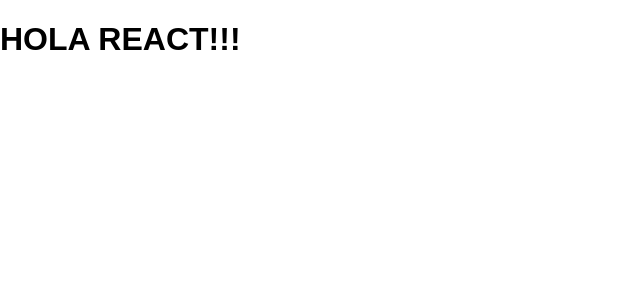
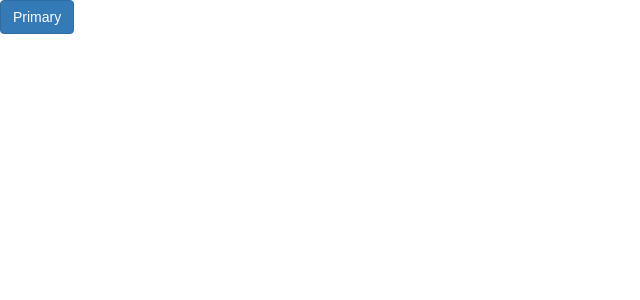
Before and after one commit to bogoquiz/my-app, a React (Create React App) app: page / in a window 1280 px wide. Shown: the top 300 px of the page, without its empty margins (0-640 px from the left). Built offline with nearby package versions, Linux system fonts and the light colour scheme.

Commit message:
bootstrap

```diff
--- a/package.json
+++ b/package.json
@@ -4,6 +4,7 @@
   "private": true,
   "dependencies": {
     "react": "^15.6.1",
+    "react-bootstrap": "^0.31.0",
     "react-dom": "^15.6.1"
   },
   "devDependencies": {
--- a/public/index.html
+++ b/public/index.html
@@ -10,6 +10,7 @@
     -->
     <link rel="manifest" href="%PUBLIC_URL%/manifest.json">
     <link rel="shortcut icon" href="%PUBLIC_URL%/favicon.ico">
+    <link rel="stylesheet" href="https://maxcdn.bootstrapcdn.com/bootstrap/latest/css/bootstrap.min.css">
     <!--
       Notice the use of %PUBLIC_URL% in the tags above.
       It will be replaced with the URL of the `public` folder during the build.
--- a/src/App.js
+++ b/src/App.js
@@ -1,10 +1,11 @@
 import React, { Component } from 'react';
+import { Button } from 'react-bootstrap'
 import './App.css';
 
 class App extends Component {
   render() {
     return (
-        <h1>HOLA REACT!!!</h1>
+        <Button bsStyle="primary">Primary</Button>
     );
   }
 }
```
Also changed, not shown: 1 other file (tests, documents, lock files or other folders).
